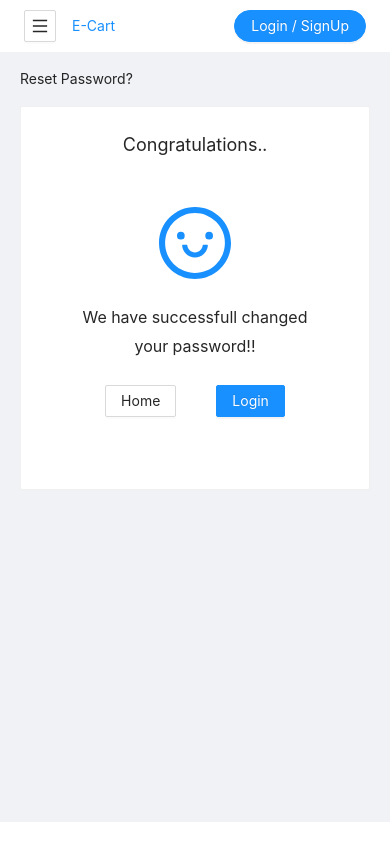
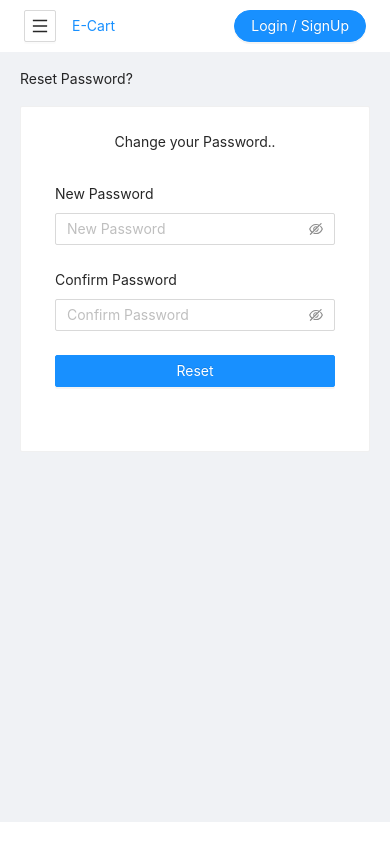
Before and after one commit to rupam1361/e-cart61, a React (Create React App) app in the folder client/: page /reset-password in a window 390 px wide. Built offline with nearby package versions, Linux system fonts and the light colour scheme; no server answers.

Commit message:
reset password for mobile fixed

```diff
--- a/client/src/components/ResetPassword/ResetPassword.jsx
+++ b/client/src/components/ResetPassword/ResetPassword.jsx
@@ -144,7 +144,7 @@ const ResetPassword = ({
             <Typography style={{ marginBottom: 16 }}>
               Reset Password?
             </Typography>
-            {isPasswordResetSuccess ? (
+            {!isPasswordResetSuccess ? (
               <Card
                 style={{
                   display: "flex",
```
